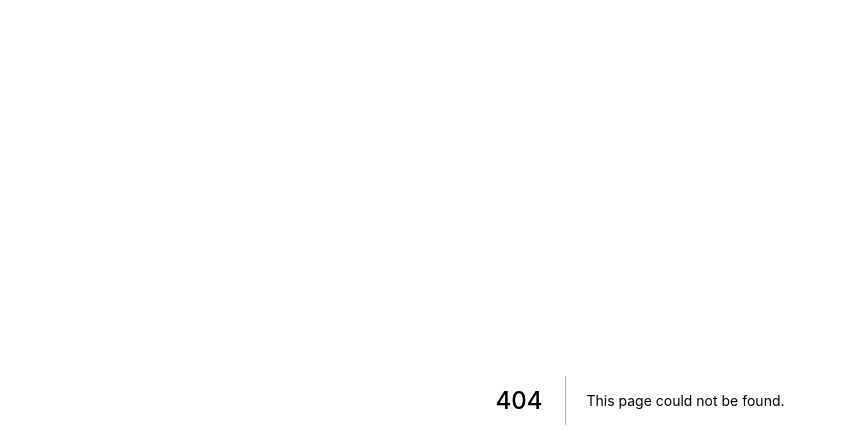
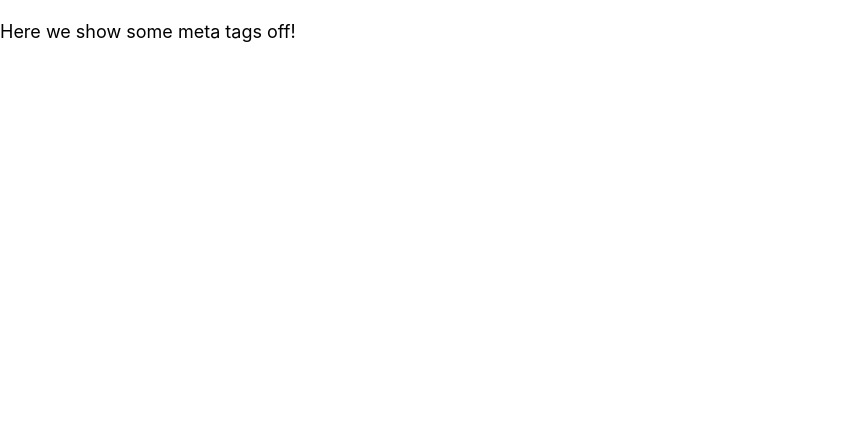
Before and after one commit to michaelpkuhn/nextjs, a Next.js app: page /metaPage in a window 1280 px wide. Before the commit this address had no page. Shown: the top 448 px of the page, without its empty margins (0-846 px from the left). Built offline with nearby package versions, Linux system fonts and the light colour scheme.

Commit message:
added meta tag page

```diff
--- /dev/null
+++ b/pages/metaPage.js
@@ -0,0 +1,16 @@
+import Head from 'next/head'
+
+function IndexPage() {
+  return (
+    <div>
+      <Head>
+        <title>Meta Tag Example</title>
+        <meta name="google" content="nositelinkssearchbox" key="sitelinks" />
+        <meta name="google" content="notranslate" key="notranslate" />
+      </Head>
+      <p>Here we show some meta tags off!</p>
+    </div>
+  )
+}
+
+export default IndexPage
```
